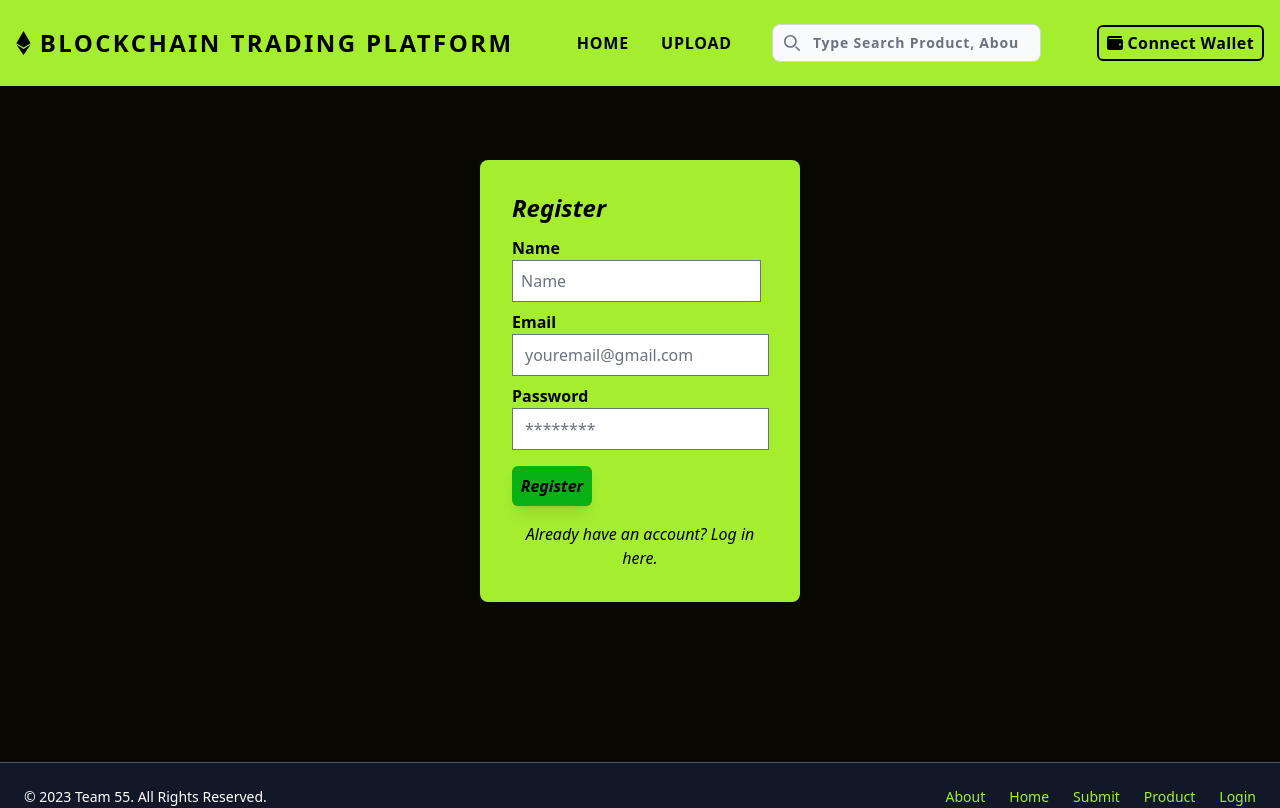
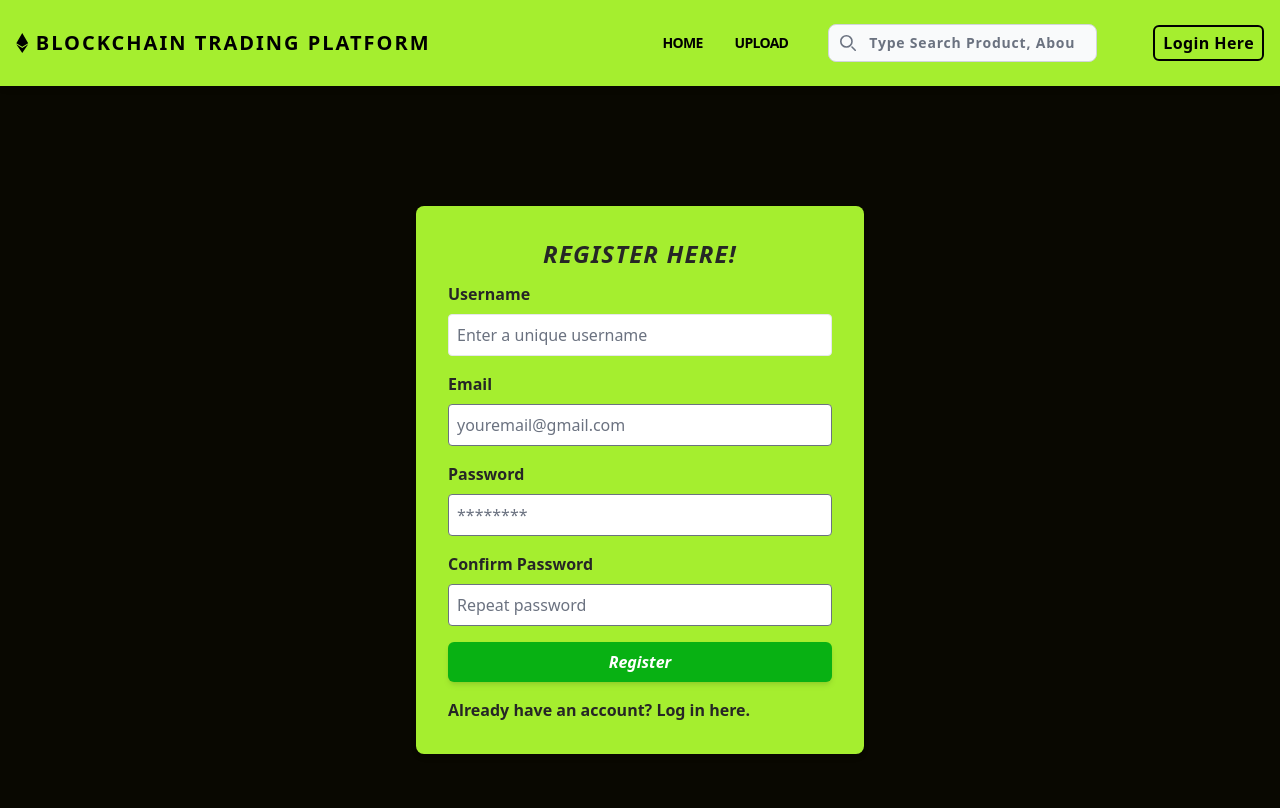
Before and after one commit to uzmanshafi/COS30049-TEAM55-WEB3-Blockchain-React-Site, a React (Create React App) app in the folder my-project/: page /register in a window 1280 px wide. Shown: the top 808 px of the page. Built offline with nearby package versions, Linux system fonts and the light colour scheme.

Commit message:
fixed up styling and added fields to match database

```diff
--- a/my-project/src/components/navbar.js
+++ b/my-project/src/components/navbar.js
@@ -1,78 +1,18 @@
 import React, { useState } from 'react';
 import { FontAwesomeIcon } from '@fortawesome/react-fontawesome';
 import { faEthereum } from '@fortawesome/free-brands-svg-icons';
-import { faWallet, faBars, faXmark } from '@fortawesome/free-solid-svg-icons';
+import { faBars, faXmark } from '@fortawesome/free-solid-svg-icons';
 import { NavLink, useNavigate } from 'react-router-dom';
 import SearchBar from './searchbar';
 
 const Header = () => {
     const [isOpen, setisOpen] = useState(false);
-  const [isWalletConnected, setWalletConnected] = useState(false);
-  const [userWalletAddress, setUserWalletAddress] = useState("");
-  const [isHovering, setIsHovering] = useState(false);
-
-
     const navigate = useNavigate();
 
     let Links = [
         { name: 'Home', link: '/' },
         { name: 'Upload', link: '/submit_product' },
     ];
-
-  if (isWalletConnected) {
-    Links.splice(1, 0, { name: 'Dashboard', link: '/dashboard' });
-  }
-
-  const connectWallet = async () => {
-    if (isWalletConnected) {
-      setWalletConnected(false);
-      setUserWalletAddress("");
-      return;
-    }
-
-    if (window.ethereum) {
-      try {
-        const accounts = await window.ethereum.request({ method: 'eth_requestAccounts' });
-        const userAddress = accounts[0];
-        setUserWalletAddress(userAddress);
-        await saveUserAddress(userAddress);
-        setWalletConnected(true);
-      } catch (error) {
-        console.error("User denied account access");
-      }
-    } else {
-      console.error("Ethereum browser extension (like MetaMask) not detected");
-    }
-  };
-
-
-  const saveUserAddress = async (address) => {
-    try {
-      const response = await fetch("http://localhost:8000/users/save_wallet_address/", {
-        method: "POST",
-        headers: {
-          'Content-Type': 'application/json'
-        },
-        body: JSON.stringify({ address })
-      });
-      const data = await response.json();
-
-      if (data.status === "success") {
-        console.log("Address saved successfully!");
-      } else {
-        console.error("Error saving address");
-      }
-    } catch (error) {
-      console.error("API error:", error);
-    }
-  };
-
-
-  const renderWalletAddress = (address) => {
-    const start = address.substring(0, 6);
-    const end = address.substring(address.length - 4);
-    return ` ${start}...${end}`;
-  };
 
     let allPages = [
         ...Links,
@@ -99,8 +39,8 @@ const Header = () => {
         <div className="shadow-md w-full bg-primary-color fixed top-0 left-0">
         <div className="p-4 md:flex justify-between items-center bg-primary-color">
             <div className="flex items-center gap-1">
-          <h1 className="text-sm md:text-2xl uppercase font-bold tracking-widest">
-            <FontAwesomeIcon icon={faEthereum} /> Blockchain Trading Platform
+            <h1 className="text-sm md:text-md lg:text-xl uppercase font-bold tracking-widest">
+                <FontAwesomeIcon className='inline-block md:hidden lg:inline-block' icon={faEthereum} /> Blockchain Trading Platform
             </h1>
             </div>
 
@@ -122,7 +62,7 @@ const Header = () => {
             {Links.map((link, index) => (
                 <li
                 key={index}
-              className="font-semibold my-7 md:my-0 md:ml-8 tracking-wider"
+                className="font-semibold my-7 tracking-wider md:text-sm md:my-0 md:ml-8 md:tracking-tighter lg:text-md"
                 >
                 <NavLink to={link.link}>{link.name}</NavLink>
                 </li>
@@ -131,17 +71,11 @@ const Header = () => {
                 <SearchBar onSearch={performSearch} />
             </li>
             <button
-            onMouseEnter={() => setIsHovering(true)}
-            onMouseLeave={() => setIsHovering(false)}
-            onClick={connectWallet}
+                onClick={() => navigate("/login")}
                 className="btn -my-2 py-1 px-2 md:ml-8 rounded-md border-2 border-black md:static tracking-wide font-semibold"
             >
-            <FontAwesomeIcon icon={faWallet} />
-            {isWalletConnected
-              ? (isHovering ? " DISCONNECT" : renderWalletAddress(userWalletAddress))
-              : ' Connect Wallet'}
+                Login Here
             </button>
-
             </ul>
         </div>
         </div>
--- a/my-project/src/pages/login.js
+++ b/my-project/src/pages/login.js
@@ -8,29 +8,29 @@ const Login = () => {
     const handleSubmit = (e) => {
         e.preventDefault();
         console.log(email);
-
     }
 
     return (
-            <div className="flex items-center justify-center">
-                <div className='m-20 p-8 bg-primary-color rounded-lg w-80'>
+        <div className="flex items-center justify-center min-h-screen ">
+            <div className='p-8 bg-primary-color rounded-lg shadow-md w-full max-w-md text-center'>
+                <form onSubmit={handleSubmit} className="space-y-4">
+                    <div className="flex flex-col space-y-2">
+                        <label htmlFor='email' className="text-left text-accent-color font-bold">Email</label>
+                        <input className="p-2 border rounded" value={email} onChange={(e) => setEmail(e.target.value)} type='email' name='email' placeholder='youremail@gmail.com' />
+                    </div>
 
-                    <h1 className='text-primary font-bold italic text-2xl pb-3'>Login</h1>
+                    <div className="flex flex-col space-y-2">
+                        <label htmlFor='password' className="text-left text-accent-color font-bold">Password</label>
+                        <input className="p-2 border rounded" value={pass} onChange={(e) => setPass(e.target.value)} type='password' name='password' placeholder='********' />
+                    </div>
 
-                    <form onSubmit={handleSubmit} className="">
-                        <label htmlFor='email' className="text-primary font-bold mr-6">Email</label>
-                        <input className="mb-2" value={email} onChange={(e) => setEmail(e.target.value)} type='email' name='email' placeholder='youremail@gmail.com'/>
-                        <br></br>
-                        <label htmlFor='password' className="text-primary font-bold mr-6">Password</label>
-                        <input className="" value={pass} onChange={(e) => setPass(e.target.value)} type='password' name='password' placeholder='********'/>
-
-                        <button type="submit" className='bg-secondary-color p-2 w-20 rounded-md shadow-lg font-bold italic my-4'>Log In</button>
-                    </form>
-                    <button>
-                        <NavLink className='italic' to="/register">Don't have an account? Register here.</NavLink>
-                    </button>
+                    <button type="submit" className='w-full bg-secondary-color uppercase text-white p-2 rounded-md shadow-md font-bold italic hover:bg-blue-700 focus:outline-none focus:ring focus:ring-blue-200'>Log In</button>
+                </form>
+                <div className="mt-4">
+                    <NavLink className='text-accent-color text-sm font-bold' to="/register">Don't have an account? Register here.</NavLink>
                 </div>
             </div>
+        </div>
     );
 };
 
--- a/my-project/src/pages/register.js
+++ b/my-project/src/pages/register.js
@@ -1,42 +1,53 @@
 import React, { useState } from 'react';
 import { NavLink } from 'react-router-dom';
 
-const Login = () => {
+const Register = () => {
+    const [name, setName] = useState('');
     const [email, setEmail] = useState('');
     const [pass, setPass] = useState('');
-    const [name, setName] = useState('');
+    const [confirmPass, setConfirmPass] = useState('');
 
     const handleSubmit = (e) => {
         e.preventDefault();
-        console.log(email);
-
+        if (pass !== confirmPass) {
+            console.log("Passwords do not match!");
+            return;
+        }
+        console.log(email, name);
     }
 
     return (
-            <div className='flex items-center justify-center'>
-                <div className="m-20 p-8 bg-primary-color rounded-lg w-80">
+        <div className='flex items-center justify-center min-h-screen '>
+            <div className="p-8 bg-primary-color rounded-lg shadow-md w-full max-w-md">
 
-                <h1 className='text-primary font-bold italic text-2xl pb-3'>Register</h1>
+                <h1 className='text-accent-color font-bold italic text-2xl pb-3 tracking-wider text-center uppercase'>Register Here!</h1>
 
-                    <form onSubmit={handleSubmit} >
-                        <label htmlFor='name' className="text-primary font-bold mr-6">Name</label>
-                        <br></br>
-                        <input value={name} name="name" id="name" placeholder="Name" className='mb-2 p-2 border border-gray-500'/>
-                        <br></br>
-                        <label htmlFor='email' className="text-primary font-bold mr-6">Email</label>
-                        <input className='mb-2' value={email} type='email' id='email' name='email' placeholder='youremail@gmail.com'/>
+                <form onSubmit={handleSubmit} className="space-y-4">
+                    <div className="flex flex-col space-y-2">
+                        <label htmlFor='name' className="text-left text-accent-color font-bold">Username</label>
+                        <input required value={name} name="name" id="name" placeholder="Enter a unique username" className='p-2 border rounded' onChange={(e) => setName(e.target.value)} />
+                    </div>
+                    <div className="flex flex-col space-y-2">
+                        <label htmlFor='email' className="text-left text-accent-color font-bold">Email</label>
+                        <input required className="p-2 border rounded" value={email} type='email' id='email' name='email' placeholder='youremail@gmail.com' onChange={(e) => setEmail(e.target.value)} />
+                    </div>
+                    <div className="flex flex-col space-y-2">
+                        <label htmlFor='password' className="text-left text-accent-color font-bold">Password</label>
+                        <input required className="p-2 border rounded" value={pass} type='password' id='password' name='password' placeholder='********' onChange={(e) => setPass(e.target.value)} />
+                    </div>
+                    <div className="flex flex-col space-y-2">
+                        <label htmlFor='confirmPassword' className="text-left text-accent-color font-bold">Confirm Password</label>
+                        <input required className="p-2 border rounded" value={confirmPass} type='password' id='confirmPassword' name='confirmPassword' placeholder='Repeat password' onChange={(e) => setConfirmPass(e.target.value)} />
+                    </div>
 
-                        <label htmlFor='password' className="text-primary font-bold mr-6">Password</label>
-                        <input value={pass} type='password' id='password' name='password' placeholder='********'/>
-
-                        <button type="submit" className='bg-secondary-color p-2 w-20 rounded-md shadow-lg font-bold italic my-4'>Register</button>
-                    </form>
-                    <button>
-                        <NavLink className='italic' to="/login">Already have an account? Log in here.</NavLink>
-                    </button>
+                    <button type="submit" className='w-full bg-secondary-color text-white p-2 rounded-md shadow-md font-bold italic  focus:outline-none focus:ring focus:ring-blue-200'>Register</button>
+                </form>
+                <div className="mt-4">
+                    <NavLink className='text-accent-color font-semibold text-center'  to="/login">Already have an account? Log in here.</NavLink>
                 </div>
             </div>
+        </div>
     );
 };
 
-export default Login;
+export default Register;
```
Lines whose indentation alone changed are shown as unchanged.
